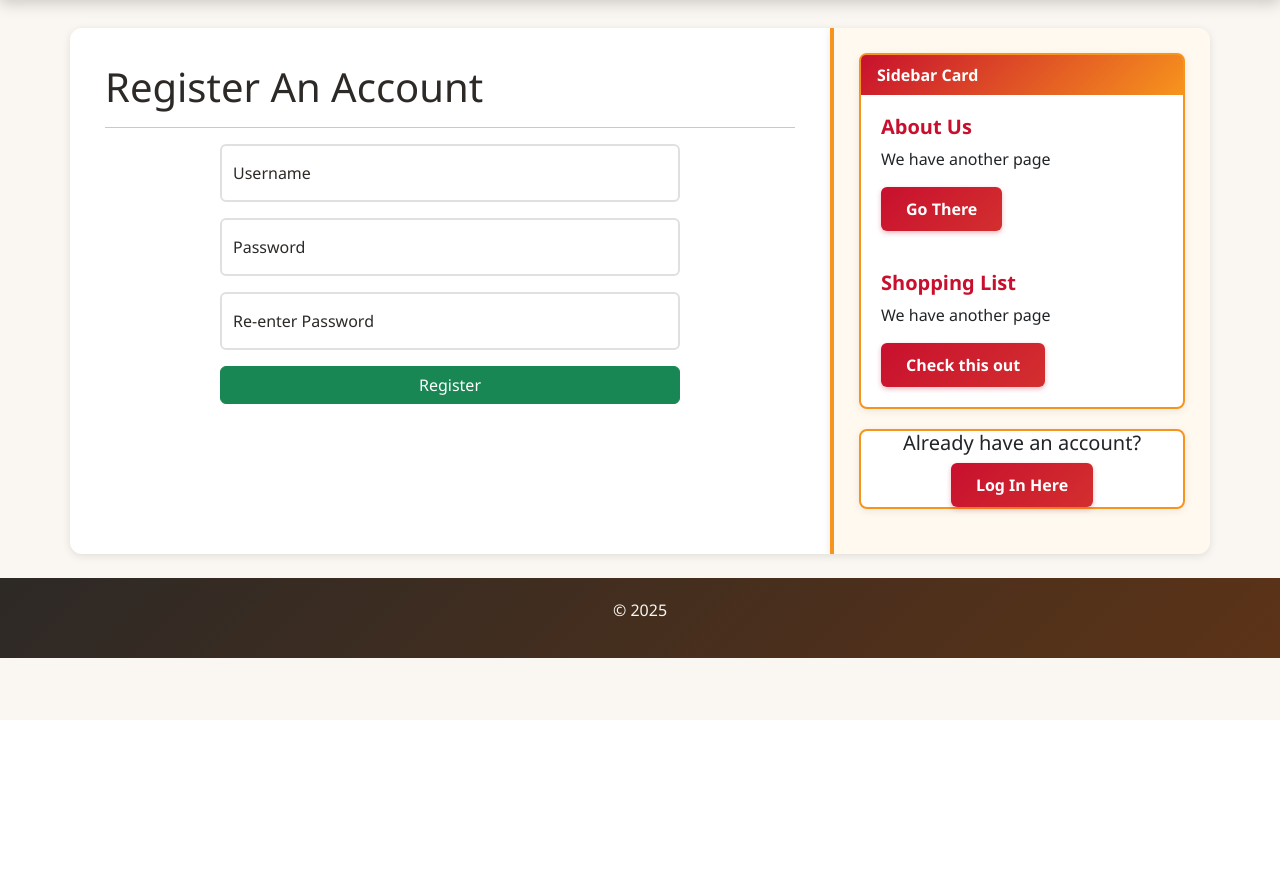
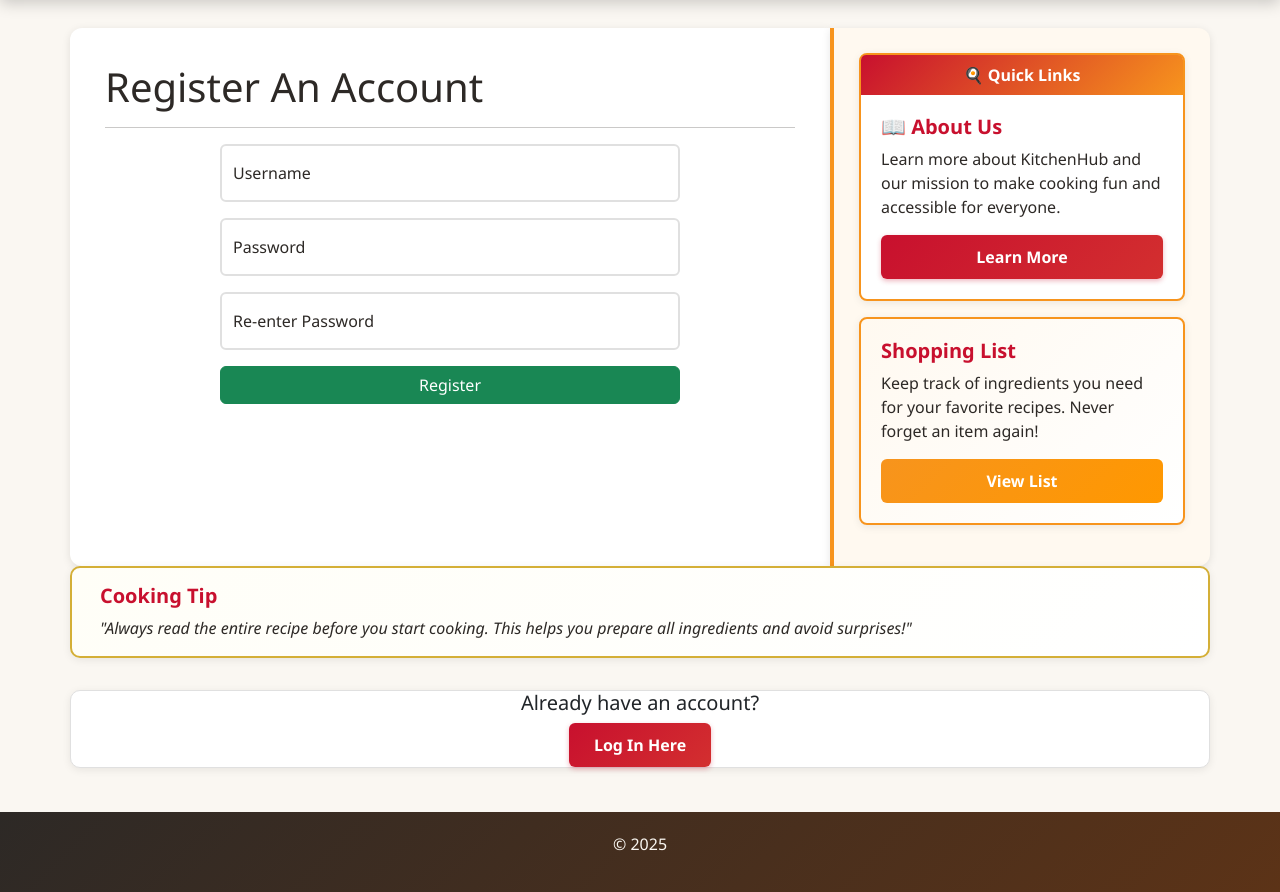
Before and after one commit to DaianaPopa/Food-RecipeManager--efssdProject-, a Flask app: page /register/ in a window 1280 px wide. Shown: the part 80-972 px from the top of the page. Before the commit the page ends 800 px from the top, so only its background shows below. Run offline with Flask 3, Linux system fonts and the light colour scheme; some libraries are stand-ins or nearby versions.

Commit message:
Redesign sidebar with colorful cards and better content

```diff
--- a/templates/base.html
+++ b/templates/base.html
@@ -75,24 +75,35 @@
             <!-- Column 2: Sidebar -->
             <div id="sidebar" class="col-md-4">
 
-                <!-- Sidebar Navigation Links -->
-                <div class="card">
-                    <div class="card-header">
-                        Sidebar Card
+                <!-- Welcome card at the top of sidebar -->
+                <div class="card mb-3 welcome-card">
+                    <div class="card-header text-center welcome-card-header">
+                        🍳 Quick Links
                     </div>
                     <div class="card-body">
-                        <h5 class="card-title">About Us</h5>
-                        <p class="card-text">We have another page</p>
-                        <a href="/about" class="btn green-btn">Go There</a>
-                    </div>
-
-                    <div class="card-body">
-                        <h5 class="card-title">Shopping List</h5>
-                        <p class="card-text">We have another page</p>
-                        <a href="/shoppingList" class="btn green-btn">Check this out</a>
+                        <h5 class="card-title" style="color: #c8102e;">📖 About Us</h5>
+                        <p class="card-text" style="color: #2d2926;">Learn more about KitchenHub and our mission to make cooking fun and accessible for everyone.</p>
+                        <a href="/about" class="btn green-btn w-100">Learn More</a>
                     </div>
                 </div>
 
+
+                    <!-- Shopping list card -->
+                    <div class="card mb-3" style="border: 2px solid #f7941d; background: linear-gradient(135deg, #fff9f0 0%, #ffffff 100%);">
+                    <div class="card-body">
+                        <h5 class="card-title"style="color: #c8102e;"> Shopping List</h5>
+                        <p class="card-text"style="color: #2d2926;">Keep track of ingredients you need for your favorite recipes. Never forget an item again!</p>
+                        <a href="/shoppingList" class="btn btn-secondary w-100">View List</a>
+                    </div>
+                    </div>
+                </div>
+                <!-- Featured tip card -->
+                <div class="card mb-3" style="border: 2px solid #d4af37; background: linear-gradient(135deg, #fffef7 0%, #ffffff 100%);">
+                    <div class="card-body">
+                        <h5 class="card-title" style="color: #c8102e;">Cooking Tip</h5>
+                        <p class="card-text" style="color: #2d2926; font-style: italic;">"Always read the entire recipe before you start cooking. This helps you prepare all ingredients and avoid surprises!"</p>
+                    </div>
+                </div>
                 {% block sidebarContent %}
                 <!-- This is where any sidebar content from child templates will be inserted -->
                 {% endblock %}
```
